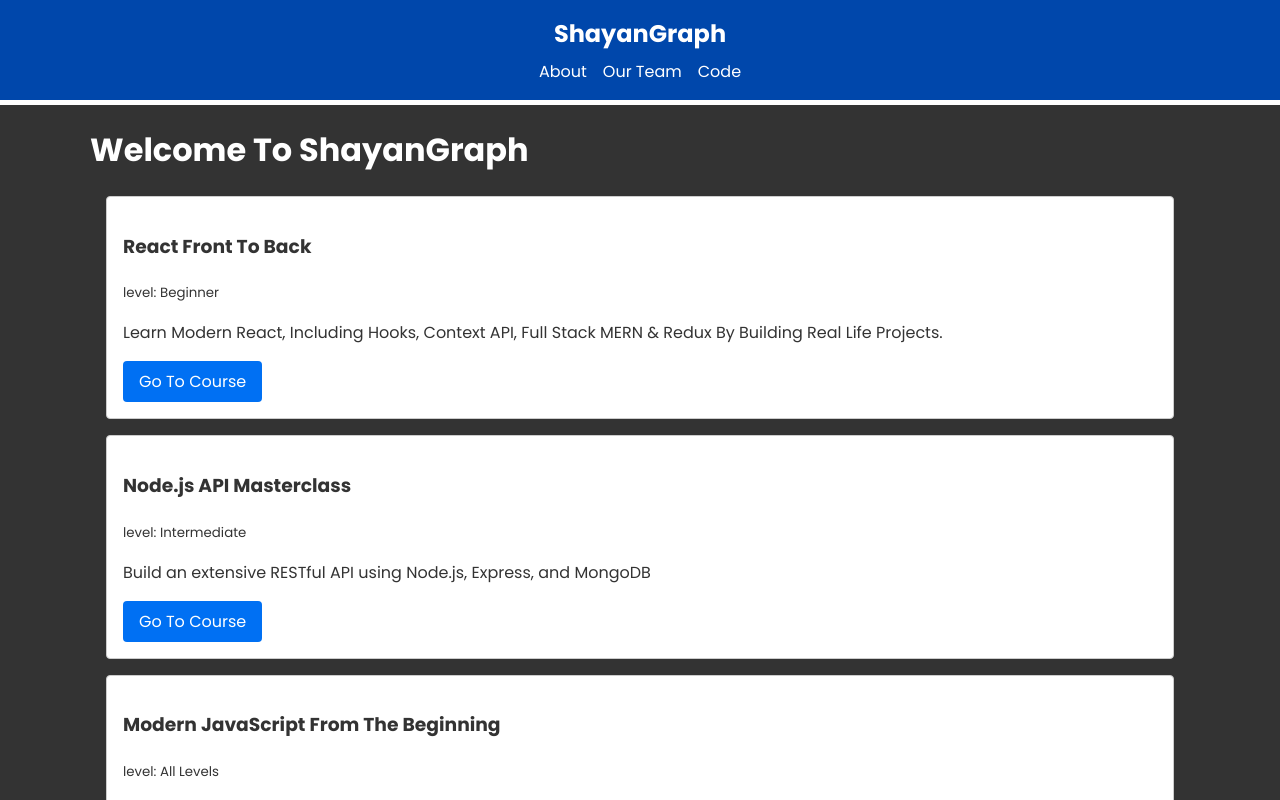
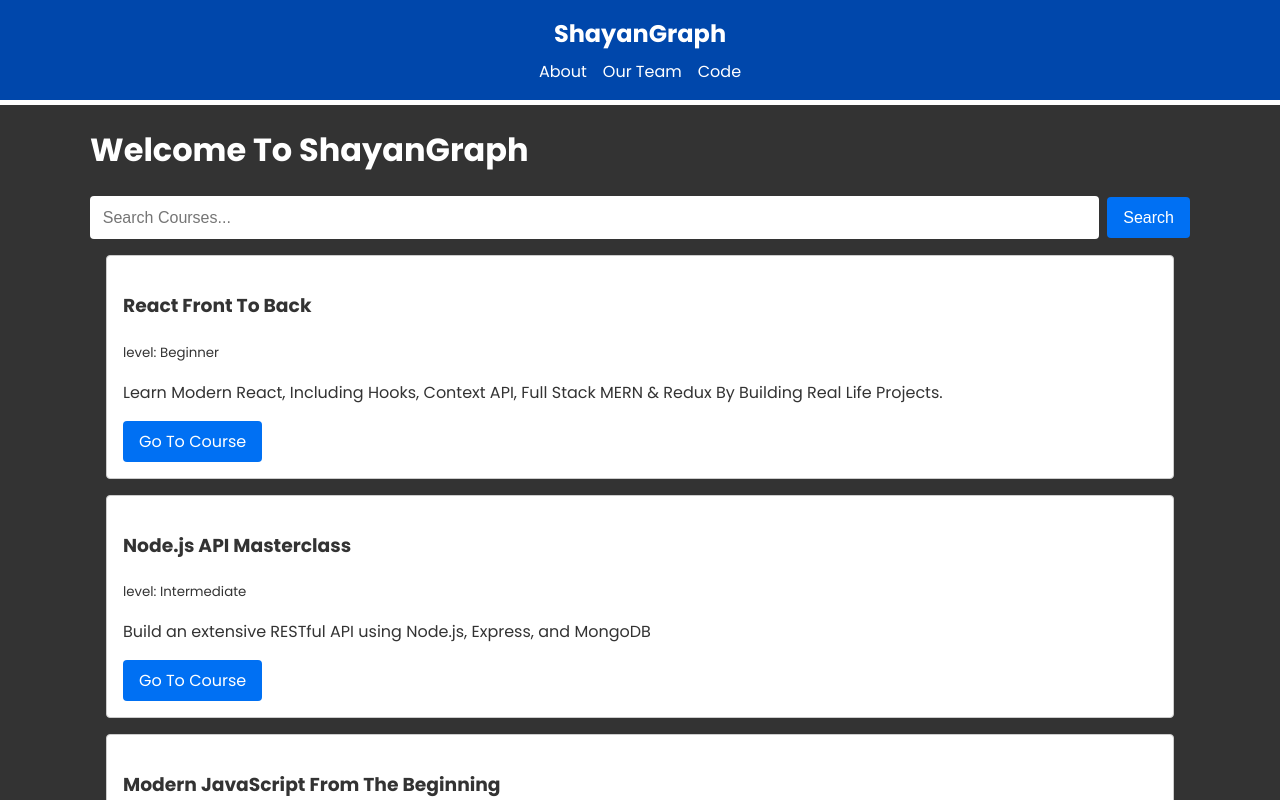
Before and after one commit to shayangraph/github-api-nextjs, a Next.js app: page / in a window 1280 px wide. Shown: the top 800 px of the page. Built offline with nearby package versions, Linux system fonts and the light colour scheme.

Commit message:
complete the project

```diff
--- a/app/api/courses/route.js
+++ b/app/api/courses/route.js
@@ -1,6 +1,21 @@
 import { NextResponse } from "next/server";
+import { v4 as uuidv4 } from "uuid";
 import courses from "./data.json";
 
 export async function GET(response) {
   return NextResponse.json(courses);
 }
+
+export async function POST(request) {
+  const { title, description, level, link } = await request.json();
+
+  const newCourse = {
+    id: uuidv4(),
+    title,
+    description,
+    level,
+    link,
+  };
+  courses.push(newCourse);
+  return NextResponse.json(courses);
+}
--- /dev/null
+++ b/app/api/courses/search/route.js
@@ -0,0 +1,11 @@
+import { NextResponse } from "next/server";
+import courses from "../data.json";
+
+export async function GET(request) {
+  const { searchParams } = new URL(request.url);
+  const query = searchParams.get("query");
+  const filteredCourses = courses.filter((course) => {
+    return course.title.toLowerCase().includes(query.toLowerCase());
+  });
+  return NextResponse.json(filteredCourses);
+}
--- /dev/null
+++ b/app/components/CourseSearch.jsx
@@ -0,0 +1,31 @@
+"use client";
+import { useState } from "react";
+
+const CourseSearch = ({getSearchResults}) => {
+  const [query, setQuery] = useState("");
+
+  const handleSubmit = async (e) => {
+    e.preventDefault();
+
+    const res = await fetch(`/api/courses/search?query=${query}`);
+    const courses = await res.json();
+    getSearchResults(courses);
+    console.log(courses);
+  };
+  return (
+    <form onSubmit={handleSubmit} className="search-form">
+      <input
+        type="text"
+        className="search-input"
+        placeholder="Search Courses..."
+        value={query}
+        onChange={(e) => setQuery(e.target.value)}
+      />
+      <button className="search-button" type="submit">
+        Search
+      </button>
+    </form>
+  );
+};
+
+export default CourseSearch;
--- a/app/components/Courses.jsx
+++ b/app/components/Courses.jsx
@@ -1,13 +1,6 @@
 import Link from "next/link";
 
-async function fetchCourses() {
-  const response = await fetch("http://localhost:3000/api/courses");
-  const courses = await response.json();
-  return courses;
-}
-
-const Courses = async () => {
-  const courses = await fetchCourses();
+const Courses = async ({courses}) => {
   return (
     <div className="courses">
       {courses.map((course) => (
--- a/app/page.jsx
+++ b/app/page.jsx
@@ -1,11 +1,32 @@
-import Link from "next/link";
+"use client";
+import { useState, useEffect } from "react";
+import LoadingPage from "./loading";
 import Courses from "./components/Courses";
+import CourseSearch from "./components/CourseSearch";
 
 const HomePage = () => {
+  const [courses, setCourses] = useState([]);
+  const [loading, setLoading] = useState(true);
+
+  useEffect(() => {
+    const fetchCourses = async () => {
+      const res = await fetch("/api/courses");
+      const data = await res.json();
+      setCourses(data);
+      setLoading(false);
+    };
+    fetchCourses();
+  }, []);
+
+  if (loading) {
+    return <LoadingPage />;
+  }
+
   return (
     <div>
       <h1>Welcome To ShayanGraph</h1>
-      <Courses />
+      <CourseSearch getSearchResults={(results) => setCourses(results)} />
+      <Courses courses={courses} />
     </div>
   );
 };
--- a/package.json
+++ b/package.json
@@ -12,6 +12,7 @@
     "next": "13.3.1",
     "react": "18.2.0",
     "react-dom": "18.2.0",
-    "react-icons": "^4.8.0"
+    "react-icons": "^4.8.0",
+    "uuid": "^9.0.0"
   }
 }
```
Also changed, not shown: app/api/courses/data.json (indentation only), 1 other file (tests, documents, lock files or other folders).
